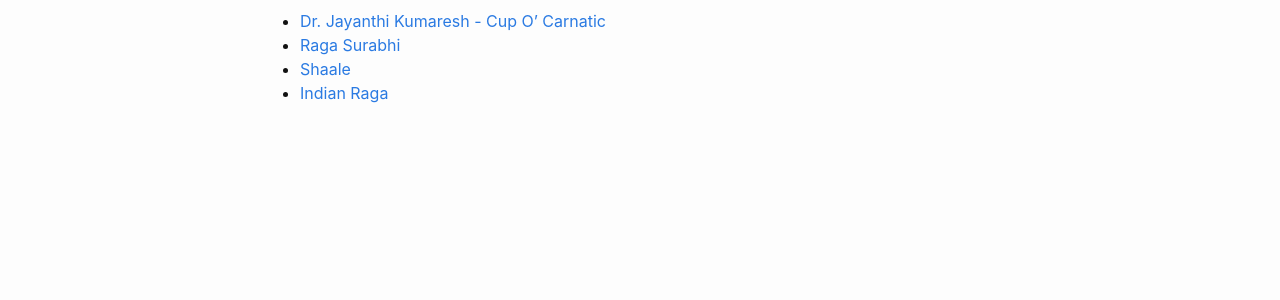
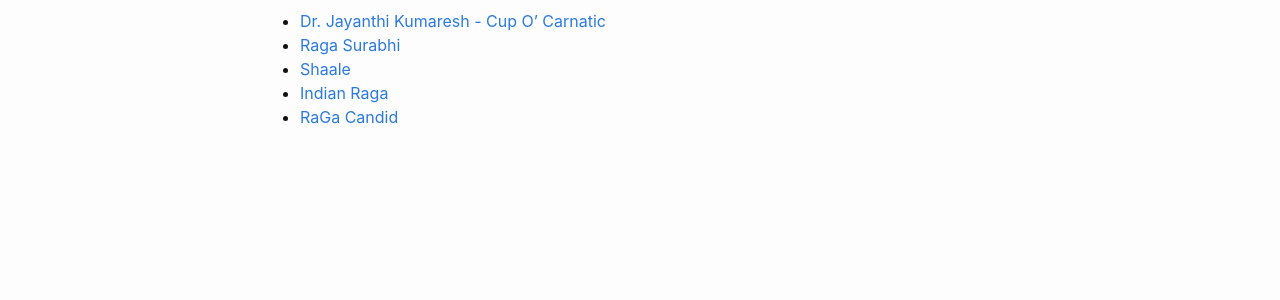
Before and after one commit to shwetharam0407/music-corner, a Jekyll site: the page built from links.md, in a window 1280 px wide. Shown: the part 200-500 px from the top of the page. Built offline with Jekyll 4.4.1, drawn with Linux system fonts in a browser that asks for light colours.

Commit message:
added RaGa Candid link

```diff
--- a/links.md
+++ b/links.md
@@ -10,3 +10,4 @@ permalink: /links/
 - [Raga Surabhi](http://www.ragasurabhi.com)
 - [Shaale](https://shaale.com)
 - [Indian Raga](https://indianraga.com)
+- [RaGa Candid](https://www.youtube.com/watch?v=PYaicLWF2Fw)
```
